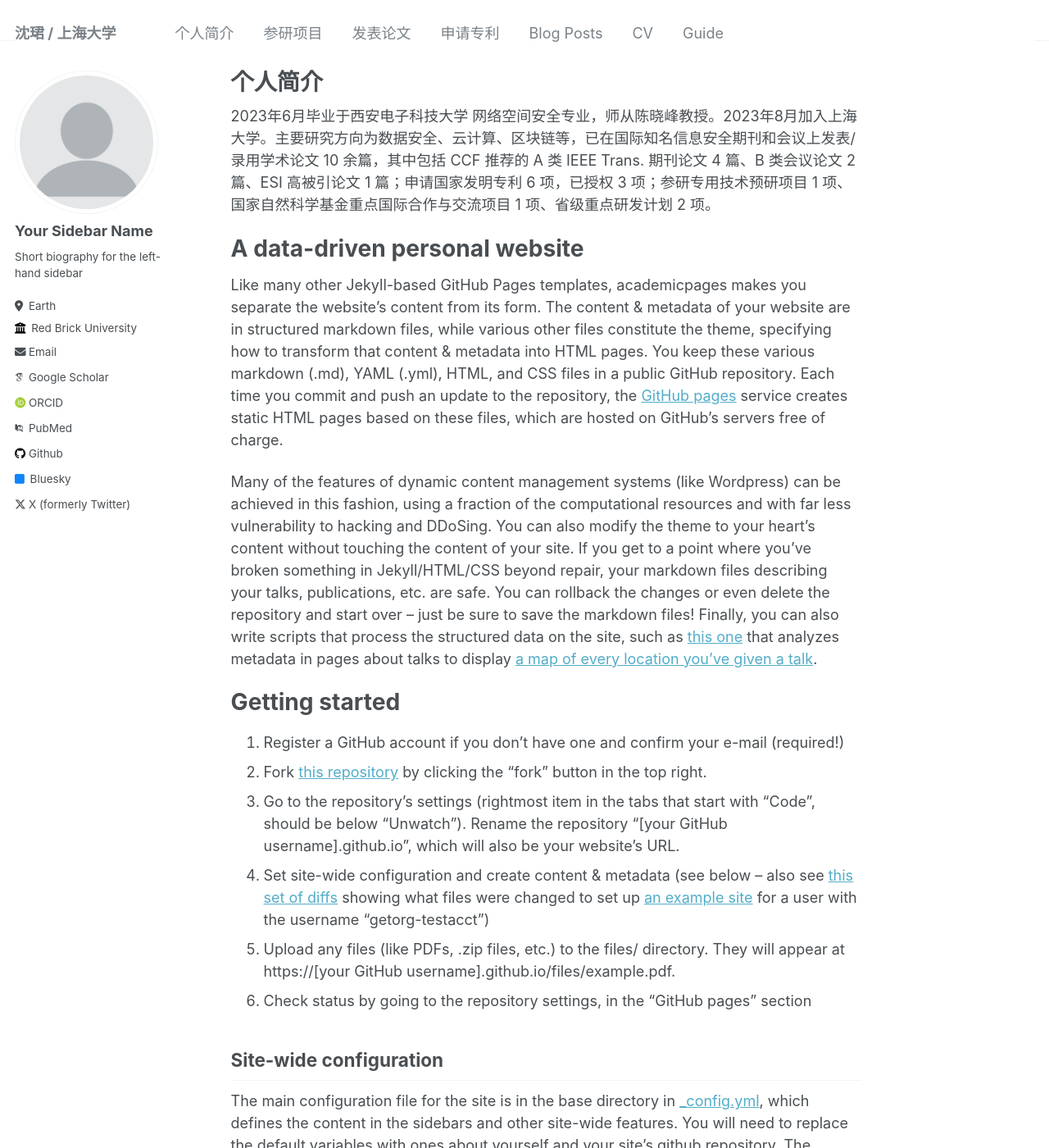
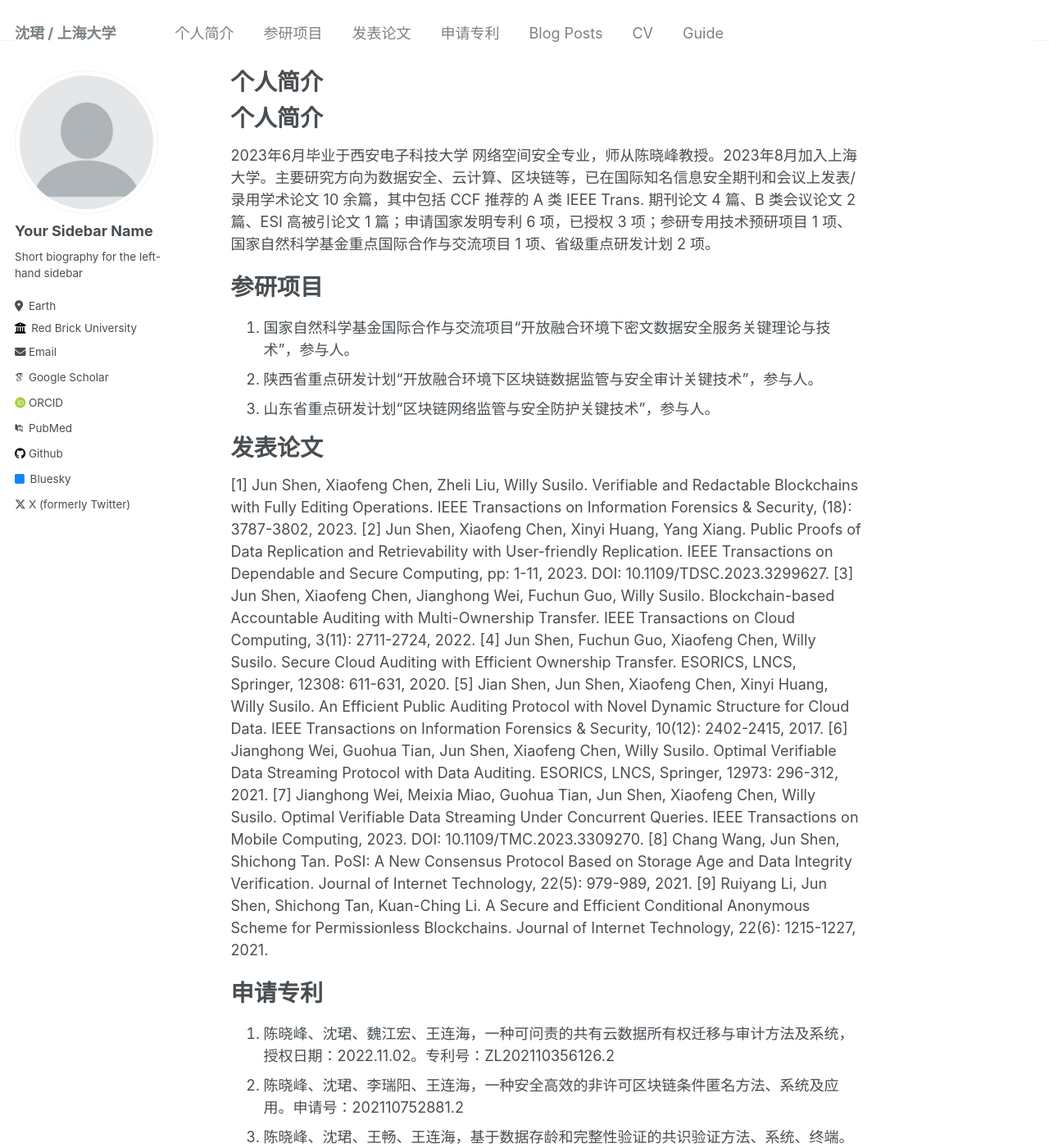
Before and after one commit to suning-chensheng/shenjun.shu.github.io, a Jekyll site: the page built from _pages/about.md, in a window 1280 px wide and 1400 px high. Shown: the whole window at 82% size. Built offline with Jekyll 4.4.1, drawn with Linux system fonts in a browser that asks for light colours; some web fonts are replaced; some of the changed text lies outside the part shown.

```diff
--- a/_pages/about.md
+++ b/_pages/about.md
@@ -7,43 +7,33 @@ redirect_from:
   - /about.html
 ---
 
+个人简介
+======
 2023年6月毕业于西安电子科技大学 网络空间安全专业，师从陈晓峰教授。2023年8月加入上海大学。主要研究方向为数据安全、云计算、区块链等，已在国际知名信息安全期刊和会议上发表/录用学术论文 10 余篇，其中包括 CCF 推荐的 A 类 IEEE Trans. 期刊论文 4 篇、B 类会议论文 2 篇、ESI 高被引论文 1 篇；申请国家发明专利 6 项，已授权 3 项；参研专用技术预研项目 1 项、国家自然科学基金重点国际合作与交流项目 1 项、省级重点研发计划 2 项。
 
-A data-driven personal website
+参研项目
 ======
-Like many other Jekyll-based GitHub Pages templates, academicpages makes you separate the website's content from its form. The content & metadata of your website are in structured markdown files, while various other files constitute the theme, specifying how to transform that content & metadata into HTML pages. You keep these various markdown (.md), YAML (.yml), HTML, and CSS files in a public GitHub repository. Each time you commit and push an update to the repository, the [GitHub pages](https://pages.github.com/) service creates static HTML pages based on these files, which are hosted on GitHub's servers free of charge.
+1. 国家自然科学基金国际合作与交流项目“开放融合环境下密文数据安全服务关键理论与技术”，参与人。
+2. 陕西省重点研发计划“开放融合环境下区块链数据监管与安全审计关键技术”，参与人。
+3. 山东省重点研发计划“区块链网络监管与安全防护关键技术”，参与人。
 
-Many of the features of dynamic content management systems (like Wordpress) can be achieved in this fashion, using a fraction of the computational resources and with far less vulnerability to hacking and DDoSing. You can also modify the theme to your heart's content without touching the content of your site. If you get to a point where you've broken something in Jekyll/HTML/CSS beyond repair, your markdown files describing your talks, publications, etc. are safe. You can rollback the changes or even delete the repository and start over -- just be sure to save the markdown files! Finally, you can also write scripts that process the structured data on the site, such as [this one](https://github.com/academicpages/academicpages.github.io/blob/master/talkmap.ipynb) that analyzes metadata in pages about talks to display [a map of every location you've given a talk](https://academicpages.github.io/talkmap.html).
+发表论文
+======
+[1] Jun Shen, Xiaofeng Chen, Zheli Liu, Willy Susilo. Verifiable and Redactable Blockchains with Fully Editing Operations. IEEE Transactions on Information Forensics & Security, (18): 3787-3802, 2023.
+[2] Jun Shen, Xiaofeng Chen, Xinyi Huang, Yang Xiang. Public Proofs of Data Replication and Retrievability with User-friendly Replication. IEEE Transactions on Dependable and Secure Computing, pp: 1-11, 2023. DOI: 10.1109/TDSC.2023.3299627.
+[3] Jun Shen, Xiaofeng Chen, Jianghong Wei, Fuchun Guo, Willy Susilo. Blockchain-based Accountable Auditing with Multi-Ownership Transfer. IEEE Transactions on Cloud Computing, 3(11): 2711-2724, 2022.
+[4] Jun Shen, Fuchun Guo, Xiaofeng Chen, Willy Susilo. Secure Cloud Auditing with Efficient Ownership Transfer. ESORICS, LNCS, Springer, 12308: 611-631, 2020.
+[5] Jian Shen, Jun Shen, Xiaofeng Chen, Xinyi Huang, Willy Susilo. An Efficient Public Auditing Protocol with Novel Dynamic Structure for Cloud Data. IEEE Transactions on Information Forensics & Security, 10(12): 2402-2415, 2017.
+[6] Jianghong Wei, Guohua Tian, Jun Shen, Xiaofeng Chen, Willy Susilo. Optimal Verifiable Data Streaming Protocol with Data Auditing. ESORICS, LNCS, Springer, 12973: 296-312, 2021.
+[7] Jianghong Wei, Meixia Miao, Guohua Tian, Jun Shen, Xiaofeng Chen, Willy Susilo. Optimal Verifiable Data Streaming Under Concurrent Queries. IEEE Transactions on Mobile Computing, 2023. DOI: 10.1109/TMC.2023.3309270.
+[8] Chang Wang, Jun Shen, Shichong Tan. PoSI: A New Consensus Protocol Based on Storage Age and Data Integrity Verification. Journal of Internet Technology, 22(5): 979-989, 2021.
+[9] Ruiyang Li, Jun Shen, Shichong Tan, Kuan-Ching Li. A Secure and Efficient Conditional Anonymous Scheme for Permissionless Blockchains. Journal of Internet Technology, 22(6): 1215-1227, 2021.
 
-Getting started
+申请专利
 ======
-1. Register a GitHub account if you don't have one and confirm your e-mail (required!)
-1. Fork [this repository](https://github.com/academicpages/academicpages.github.io) by clicking the "fork" button in the top right.
-1. Go to the repository's settings (rightmost item in the tabs that start with "Code", should be below "Unwatch"). Rename the repository "[your GitHub username].github.io", which will also be your website's URL.
-1. Set site-wide configuration and create content & metadata (see below -- also see [this set of diffs](http://archive.is/3TPas) showing what files were changed to set up [an example site](https://getorg-testacct.github.io) for a user with the username "getorg-testacct")
-1. Upload any files (like PDFs, .zip files, etc.) to the files/ directory. They will appear at https://[your GitHub username].github.io/files/example.pdf.
-1. Check status by going to the repository settings, in the "GitHub pages" section
-
-Site-wide configuration
-------
-The main configuration file for the site is in the base directory in [_config.yml](https://github.com/academicpages/academicpages.github.io/blob/master/_config.yml), which defines the content in the sidebars and other site-wide features. You will need to replace the default variables with ones about yourself and your site's github repository. The configuration file for the top menu is in [_data/navigation.yml](https://github.com/academicpages/academicpages.github.io/blob/master/_data/navigation.yml). For example, if you don't have a portfolio or blog posts, you can remove those items from that navigation.yml file to remove them from the header.
-
-Create content & metadata
-------
-For site content, there is one markdown file for each type of content, which are stored in directories like _publications, _talks, _posts, _teaching, or _pages. For example, each talk is a markdown file in the [_talks directory](https://github.com/academicpages/academicpages.github.io/tree/master/_talks). At the top of each markdown file is structured data in YAML about the talk, which the theme will parse to do lots of cool stuff. The same structured data about a talk is used to generate the list of talks on the [Talks page](https://academicpages.github.io/talks), each [individual page](https://academicpages.github.io/talks/2012-03-01-talk-1) for specific talks, the talks section for the [CV page](https://academicpages.github.io/cv), and the [map of places you've given a talk](https://academicpages.github.io/talkmap.html) (if you run this [python file](https://github.com/academicpages/academicpages.github.io/blob/master/talkmap.py) or [Jupyter notebook](https://github.com/academicpages/academicpages.github.io/blob/master/talkmap.ipynb), which creates the HTML for the map based on the contents of the _talks directory).
-
-**Markdown generator**
-
-I have also created [a set of Jupyter notebooks](https://github.com/academicpages/academicpages.github.io/tree/master/markdown_generator
-) that converts a CSV containing structured data about talks or presentations into individual markdown files that will be properly formatted for the academicpages template. The sample CSVs in that directory are the ones I used to create my own personal website at stuartgeiger.com. My usual workflow is that I keep a spreadsheet of my publications and talks, then run the code in these notebooks to generate the markdown files, then commit and push them to the GitHub repository.
-
-How to edit your site's GitHub repository
-------
-Many people use a git client to create files on their local computer and then push them to GitHub's servers. If you are not familiar with git, you can directly edit these configuration and markdown files directly in the github.com interface. Navigate to a file (like [this one](https://github.com/academicpages/academicpages.github.io/blob/master/_talks/2012-03-01-talk-1.md) and click the pencil icon in the top right of the content preview (to the right of the "Raw | Blame | History" buttons). You can delete a file by clicking the trashcan icon to the right of the pencil icon. You can also create new files or upload files by navigating to a directory and clicking the "Create new file" or "Upload files" buttons.
-
-Example: editing a markdown file for a talk
-![Editing a markdown file for a talk](/images/editing-talk.png)
-
-For more info
-------
-More info about configuring academicpages can be found in [the guide](https://academicpages.github.io/markdown/). The [guides for the Minimal Mistakes theme](https://mmistakes.github.io/minimal-mistakes/docs/configuration/) (which this theme was forked from) might also be helpful.
+1. 陈晓峰、沈珺、魏江宏、王连海，一种可问责的共有云数据所有权迁移与审计方法及系统，授权日期：2022.11.02。专利号：ZL202110356126.2
+2. 陈晓峰、沈珺、李瑞阳、王连海，一种安全高效的非许可区块链条件匿名方法、系统及应用。申请号：202110752881.2
+3. 陈晓峰、沈珺、王畅、王连海，基于数据存龄和完整性验证的共识验证方法、系统、终端。申请号：202110758953.4
+4. 陈晓峰、沈珺、田国华、王剑锋，可验证且完全可编辑的区块链系统、方法、设备及终端。申请号：202210281106.8
+5. 陈晓峰、曹艳梅、沈珺、袁浩然，一种公钥可否认加密方法及系统，授权日期：2021.11.23。专利号：ZL202010539354.9
+6. 陈晓峰、田国华、姚雨松、沈珺、王连海，一种支持完整性审计的高效可验证区块链编辑方法，授权日期：2023.7.28。专利号：202210530746.8
```
